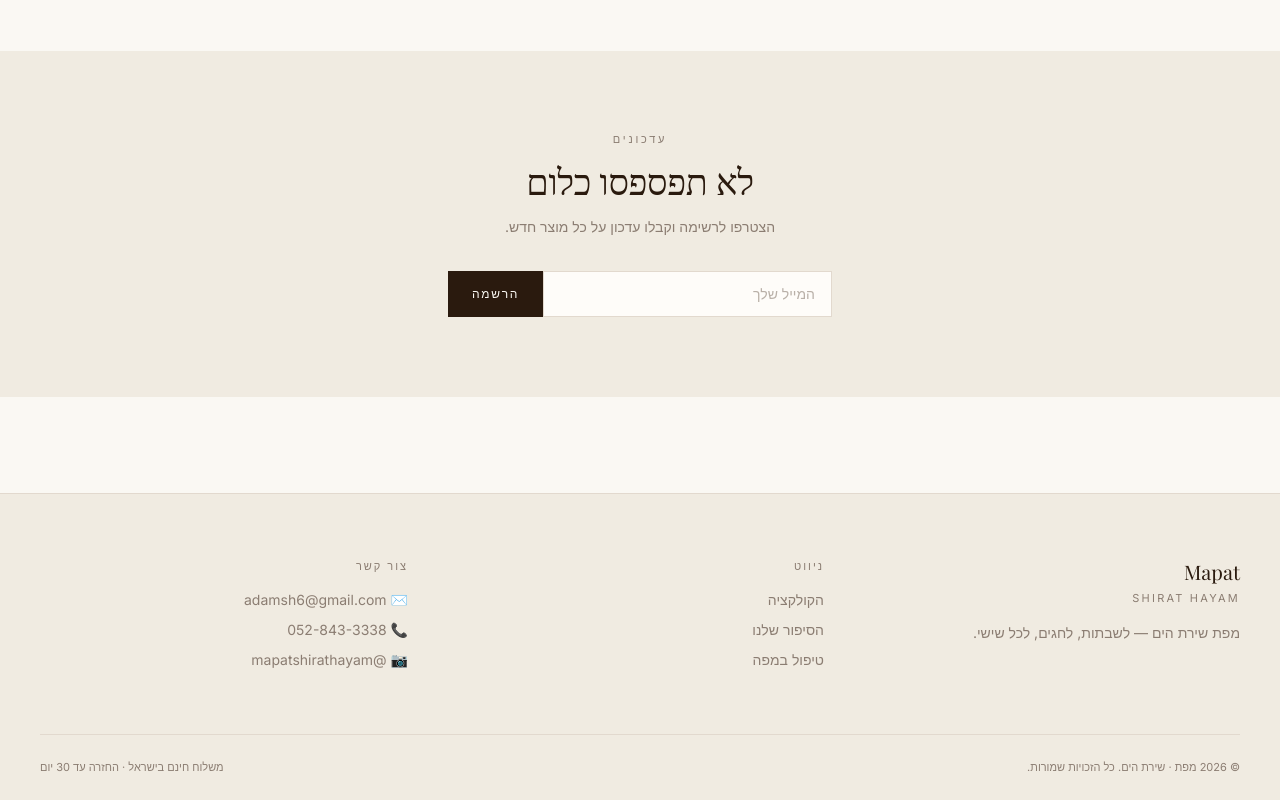
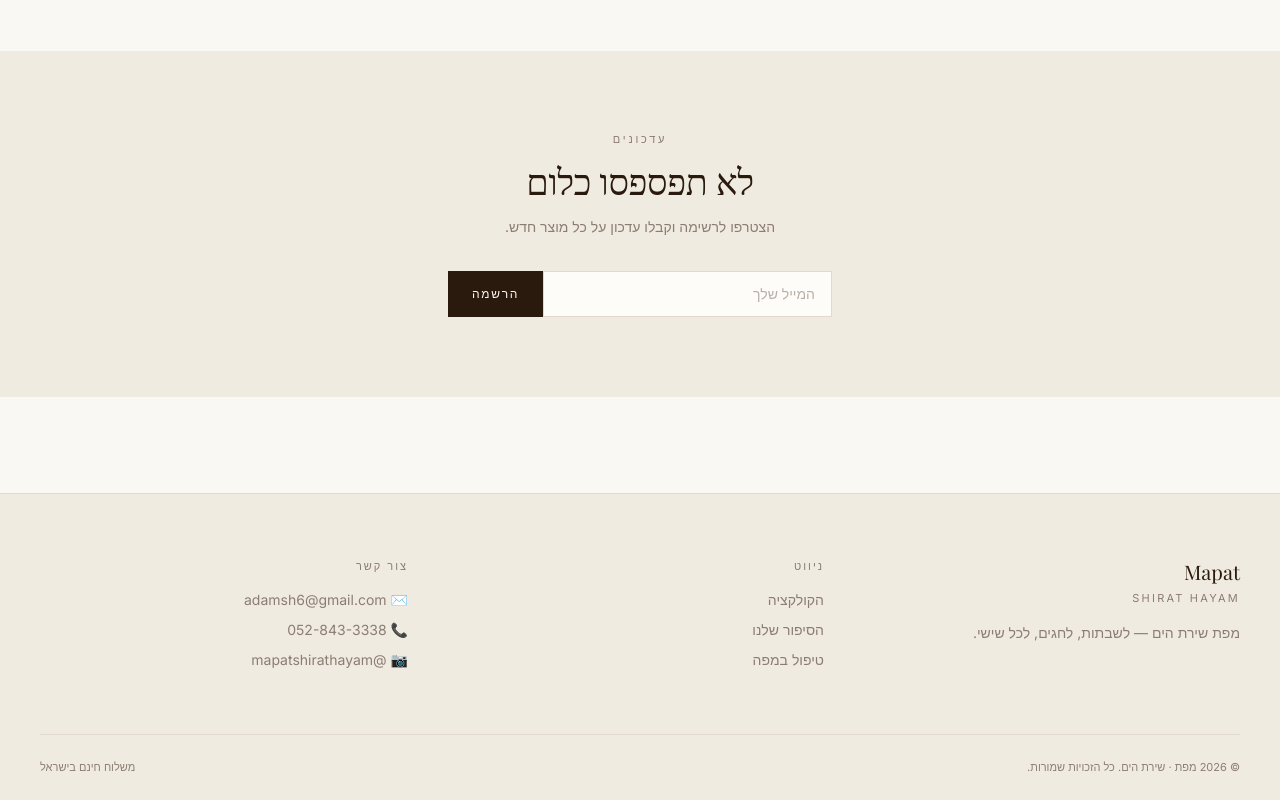
Before and after one commit to k4hpvj59kh-create/-, a Next.js app: page / in a window 1280 px wide. Shown: the part 3000-3800 px from the top of the page. Built offline with nearby package versions, Linux system fonts and the light colour scheme; a web font is replaced by a local one.

Commit message:
update: remove returns policy from footer

```diff
--- a/components/Footer.tsx
+++ b/components/Footer.tsx
@@ -53,7 +53,7 @@ export default function Footer() {
 
       <div className="border-t border-linen-border mx-6 lg:mx-10 py-6 flex flex-col md:flex-row justify-between gap-2 text-[11px] text-taupe">
         <p>© {new Date().getFullYear()} מפת · שירת הים. כל הזכויות שמורות.</p>
-        <p>{t("משלוח חינם בישראל · החזרה עד 30 יום", "Free shipping in Israel · 30-day returns")}</p>
+        <p>{t("משלוח חינם בישראל", "Free shipping in Israel")}</p>
       </div>
     </footer>
   );
```
